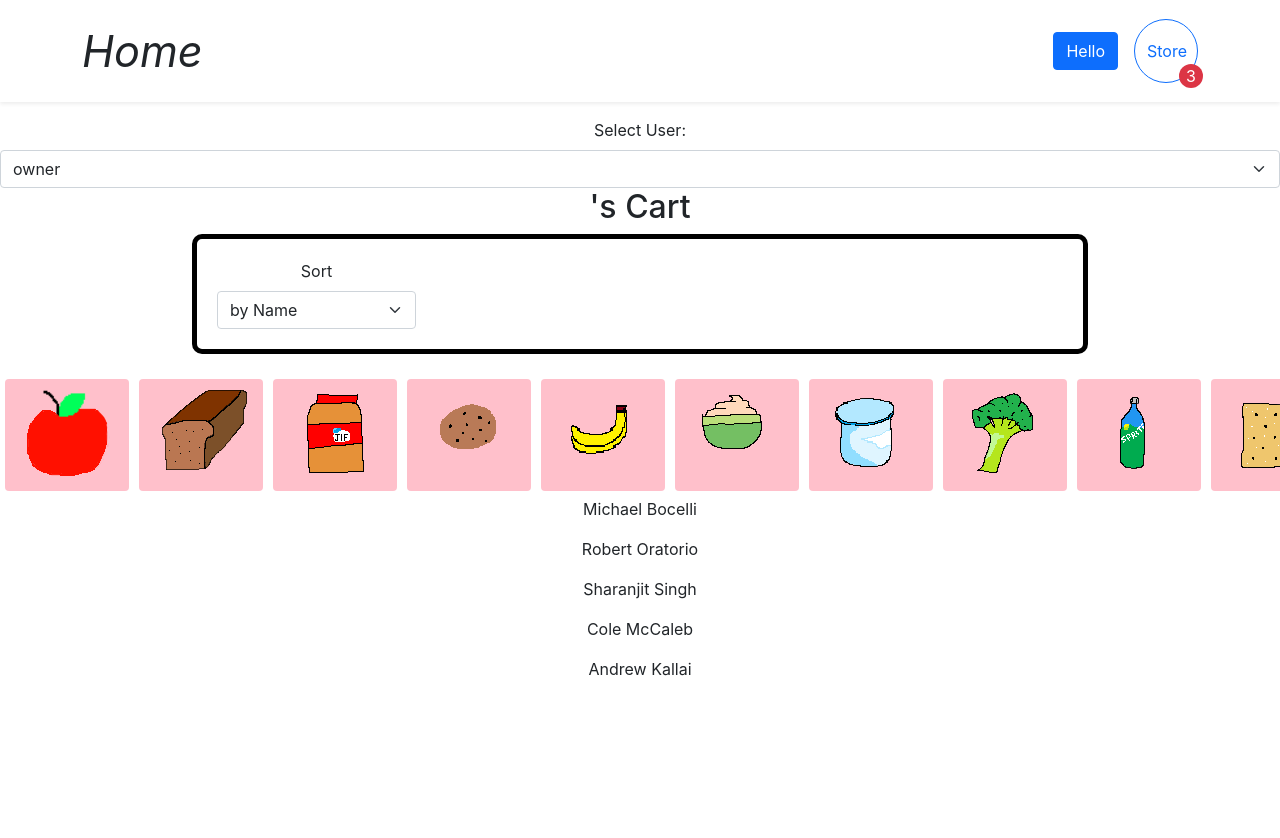
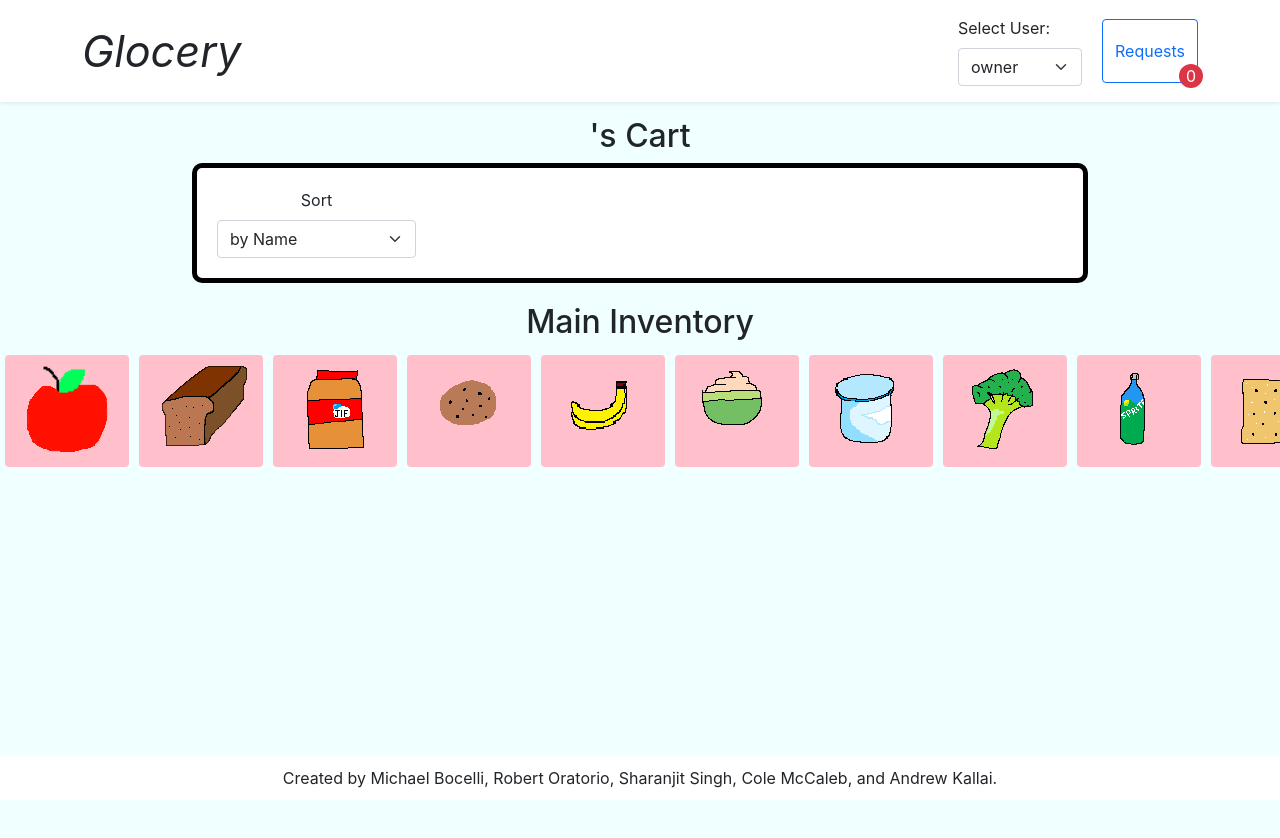
Before and after one commit to Co1etrain/GROUP17Grocery, a React (Create React App) app: page / in a window 1280 px wide. Shown: the top 838 px of the page. Before the commit the page ends 800 px from the top, so only its background shows below. Built offline with nearby package versions, Linux system fonts and the light colour scheme.

Commit message:
Moved user select to navbar, added props for it, added general styling for page, moved names to bottom.

```diff
--- a/src/App.css
+++ b/src/App.css
@@ -1,5 +1,7 @@
 .App {
     text-align: center;
+    background-color: azure;
+    min-height: 100vh;
 }
 
 .App-logo {
@@ -52,12 +54,21 @@
 .CentralList {
     display: flex;
     overflow-y: scroll;
+    height: auto;
 }
 
 .CartText {
     text-align: left;
     margin-left: 25px;
     line-height: 10px;
+}
+
+.Footer {
+    position: fixed;
+    left: 0;
+    bottom: 0;
+    width: 100%;
+    background-color: white;
 }
 
 @keyframes App-logo-spin {
--- a/src/App.tsx
+++ b/src/App.tsx
@@ -4,7 +4,6 @@ import { CentralList } from "./components/CentralList";
 import { Users } from "./interfaces/record";
 import { DndProvider } from "react-dnd";
 import { HTML5Backend } from "react-dnd-html5-backend";
-import { CreateUserForm } from "./components/UserForm";
 import { Navbar } from "./components/Navbar";
 import { CustomerCart } from "./components/CustomerCart";
 
@@ -19,26 +18,20 @@ function App(): JSX.Element {
 
     return (
         <DndProvider backend={HTML5Backend}>
-            <Navbar></Navbar>
+            <Navbar updateUser={updateUser} currentUser={currentUser}></Navbar>
             <div className="App">
-                <div>
-                    <CreateUserForm
-                        updateUser={updateUser}
-                        currentUser={currentUser}
-                    ></CreateUserForm>
-                </div>
                 <CustomerCart
                     customerList={[]}
                     customerName={""}
                 ></CustomerCart>
+                <h2>Main Inventory</h2>
                 <CentralList></CentralList>
-                <p>
-                    <p>Michael Bocelli</p>
-                    <p>Robert Oratorio</p>
-                    <p>Sharanjit Singh</p>
-                    <p>Cole McCaleb</p>
-                    <p>Andrew Kallai</p>
-                </p>
+                <div className="Footer">
+                    <p style={{ margin: "10px" }}>
+                        Created by Michael Bocelli, Robert Oratorio, Sharanjit
+                        Singh, Cole McCaleb, and Andrew Kallai.
+                    </p>
+                </div>
             </div>
         </DndProvider>
     );
--- a/src/components/CustomerCart.tsx
+++ b/src/components/CustomerCart.tsx
@@ -44,7 +44,7 @@ export function CustomerCart({
     }
 
     return (
-        <div>
+        <div style={{ paddingTop: "15px" }}>
             <h2>{customerName + "'s"} Cart</h2>
 
             <div
--- a/src/components/Navbar.tsx
+++ b/src/components/Navbar.tsx
@@ -2,31 +2,42 @@ import React from "react";
 import { Button, Container, Nav, Navbar as NavbarBS } from "react-bootstrap";
 import { useState } from "react";
 import { Offcanvas } from "react-bootstrap";
+import { Users } from "../interfaces/record";
+import { CreateUserForm } from "./UserForm";
 
-export function Navbar() {
+interface userProps {
+    updateUser: (event: React.ChangeEvent<HTMLSelectElement>) => void;
+    currentUser: Users["person"];
+}
+
+export function Navbar({ updateUser, currentUser }: userProps) {
     const [cart, setCart] = useState<boolean>(false);
 
     return (
-        <NavbarBS sticky="top" className="bg-white shadow-sm mb-3 p-3">
+        <NavbarBS sticky="top" className="bg-white shadow-sm mb-0 p-3">
             <Container>
                 <Nav
                     className="me-auto"
                     style={{ fontSize: "2.7rem", fontStyle: "italic" }}
                 >
-                    Home
+                    Glocery
                 </Nav>
-                <Button className="m-3">Hello</Button>
+                <CreateUserForm
+                    updateUser={updateUser}
+                    currentUser={currentUser}
+                ></CreateUserForm>
                 <Button
                     onClick={() => setCart(true)}
                     style={{
-                        width: "4rem",
+                        width: "6rem",
                         height: "4rem",
                         position: "relative"
                     }}
                     variant="outline-primary"
-                    className="rounded-circle"
+                    className="rounded-square"
+                    disabled={currentUser === "customer"}
                 >
-                    Store
+                    <span>Requests</span>
                     <div
                         className="rounded-circle bg-danger d-flex justify-content-center align-items-center"
                         style={{
@@ -39,7 +50,7 @@ export function Navbar() {
                             transform: "translate(25%, 25%)"
                         }}
                     >
-                        3
+                        0
                     </div>
                 </Button>
                 <Offcanvas show={cart} placement="end">
@@ -47,7 +58,7 @@ export function Navbar() {
                         closeButton
                         onClick={() => setCart(false)}
                     >
-                        <Offcanvas.Title>Cart</Offcanvas.Title>
+                        <Offcanvas.Title>Employee Requests</Offcanvas.Title>
                     </Offcanvas.Header>
                 </Offcanvas>
             </Container>
--- a/src/components/UserForm.tsx
+++ b/src/components/UserForm.tsx
@@ -12,7 +12,7 @@ export function CreateUserForm({
     updateUser
 }: userProps): JSX.Element {
     return (
-        <div>
+        <div style={{ marginRight: "20px" }}>
             <Form.Group controlId="userSelected">
                 <Form.Label>Select User:</Form.Label>
                 <Form.Select value={currentUser} onChange={updateUser}>
```
